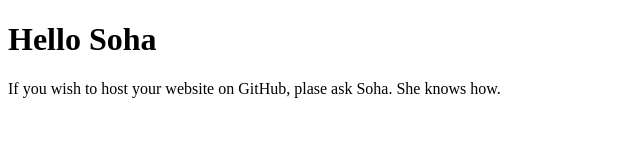
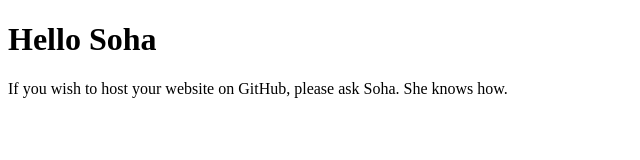
Before and after one commit to The-P-Man/GitHub, a plain HTML site: page docs/index.html in a window 1280 px wide. Shown: the full height of the page, 0-640 px from the left. Drawn offline with Linux system fonts and the light colour scheme.

Commit message:
Correction
Correct spelling mistake

```diff
--- a/docs/index.html
+++ b/docs/index.html
@@ -7,7 +7,7 @@
 </head>
 <body>
     <h1>Hello Soha</h1>
-    <p>If you wish to host your website on GitHub, plase ask Soha. She knows how.</p>
+    <p>If you wish to host your website on GitHub, please ask Soha. She knows how.</p>
 
 </body>
 </html>
```
